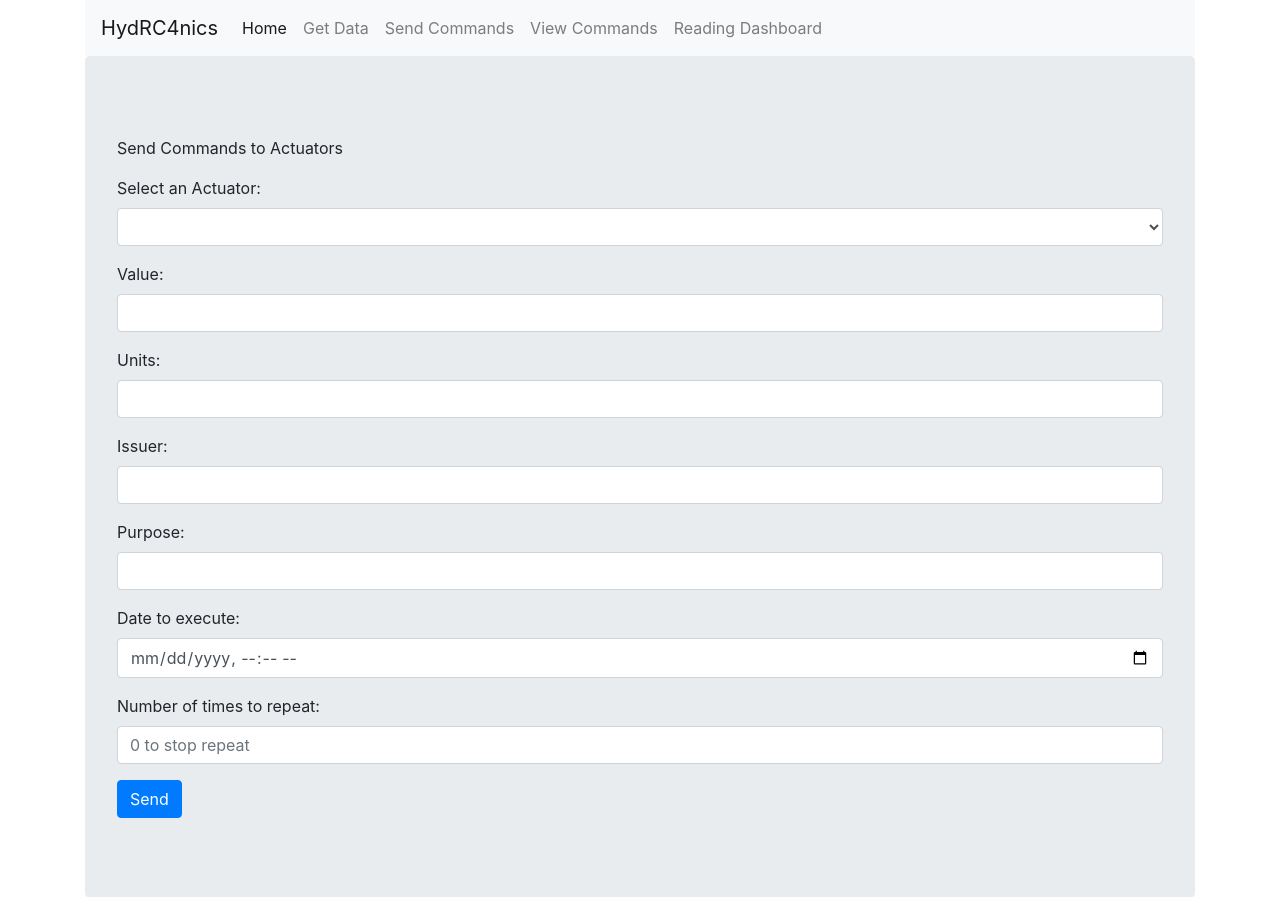
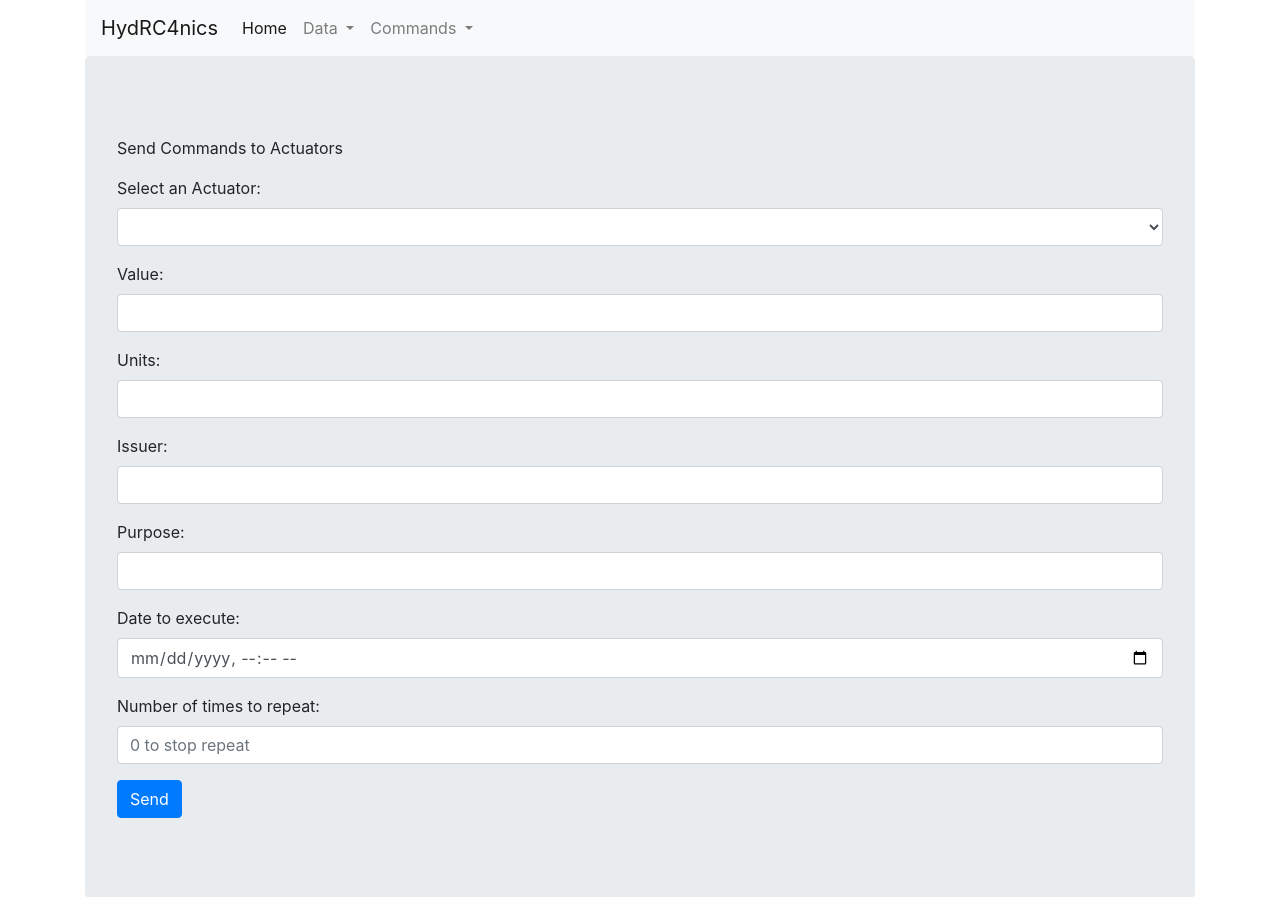
Before and after one commit to daniellimzj/HydRC4nics_Orbital, a Flask app: page /send-commands in a window 1280 px wide. Shown: the top 897 px of the page. Run offline with Flask 3, Linux system fonts and the light colour scheme; lists and menus that the app fills with data are empty; some libraries are stand-ins or nearby versions.

Commit message:
table view for viewing commands

```diff
--- a/Application/Servers/Webpage/application.py
+++ b/Application/Servers/Webpage/application.py
@@ -85,7 +85,8 @@ def viewCommands():
             actuatorFlag = False
 
         else:
-            actuatorId = sensorForm.selectActuator.data
+            actuatorId = commandsForm.selectActuator.data
+            print(actuatorId)
             actuatorFlag = True
 
         activeFlag = True if commandsForm.selectCommandsType.data =='1' else False
@@ -106,11 +107,7 @@ def viewCommands():
     else:
         commandsList = []
 
-    return render_template("view-commands.html", commandsList = commandsList, commandsForm = commandsForm, commandsFlag = commandsFlag)
-
-
-
-    return render_template("view-commands.html")
+    return render_template("view-commands.html", commandsList = commandsList, commandsForm = commandsForm, commandsFlag = commandsFlag, actuatorFlag = actuatorFlag)
 
 
 @application.route("/send-commands", methods = ("GET", "POST"))
--- a/Application/Servers/Webpage/templates/get-data.html
+++ b/Application/Servers/Webpage/templates/get-data.html
@@ -65,7 +65,7 @@
         <tbody>
             {% for sensor in readingsList %}
                 <tr>
-                    <td style = "text-align: center" colspan = 3>{{ sensor['type']  }} {{ sensor['position'] }}</td>
+                    <td class = "table-secondary" style = "text-align: center" colspan = 3>{{ sensor['type']  }} {{ sensor['position'] }}</td>
                 </tr>
 
 
--- a/Application/Servers/Webpage/templates/main.html
+++ b/Application/Servers/Webpage/templates/main.html
@@ -31,17 +31,23 @@
             <li class="nav-item active">
               <a class="nav-link" href="/">Home <span class="sr-only">(current)</span></a>
             </li>
-            <li class="nav-item">
-              <a class="nav-link" href="/get-data">Get Data</a>
+            <li class="nav-item dropdown">
+              <a class="nav-link dropdown-toggle" href="#" id="navbarDropdown" role="button" data-toggle="dropdown" aria-haspopup="true" aria-expanded="false">
+                Data
+              </a>
+              <div class="dropdown-menu" aria-labelledby="navbarDropdown">
+                <a class="dropdown-item" href="get-data">Get Data</a>
+                <a class="dropdown-item" href="readings">Readings Dashboard</a>
+              </div>
             </li>
-            <li class="nav-item">
-              <a class="nav-link" href="/send-commands">Send Commands</a>
-            </li>
-            <li class="nav-item">
-              <a class="nav-link" href="/view-commands">View Commands</a>
-            </li>
-            <li class="nav-item">
-              <a class="nav-link" href="/readings">Reading Dashboard</a>
+            <li class="nav-item dropdown">
+              <a class="nav-link dropdown-toggle" href="#" id="navbarDropdown" role="button" data-toggle="dropdown" aria-haspopup="true" aria-expanded="false">
+                Commands
+              </a>
+              <div class="dropdown-menu" aria-labelledby="navbarDropdown">
+                <a class="dropdown-item" href="send-commands">Send Commands</a>
+                <a class="dropdown-item" href="view-commands">View Commands</a>
+              </div>
             </li>
           </ul>
         </div>
```
Also changed, not shown: Application/Servers/Webpage/templates/view-commands.html (+59 -21 lines).
